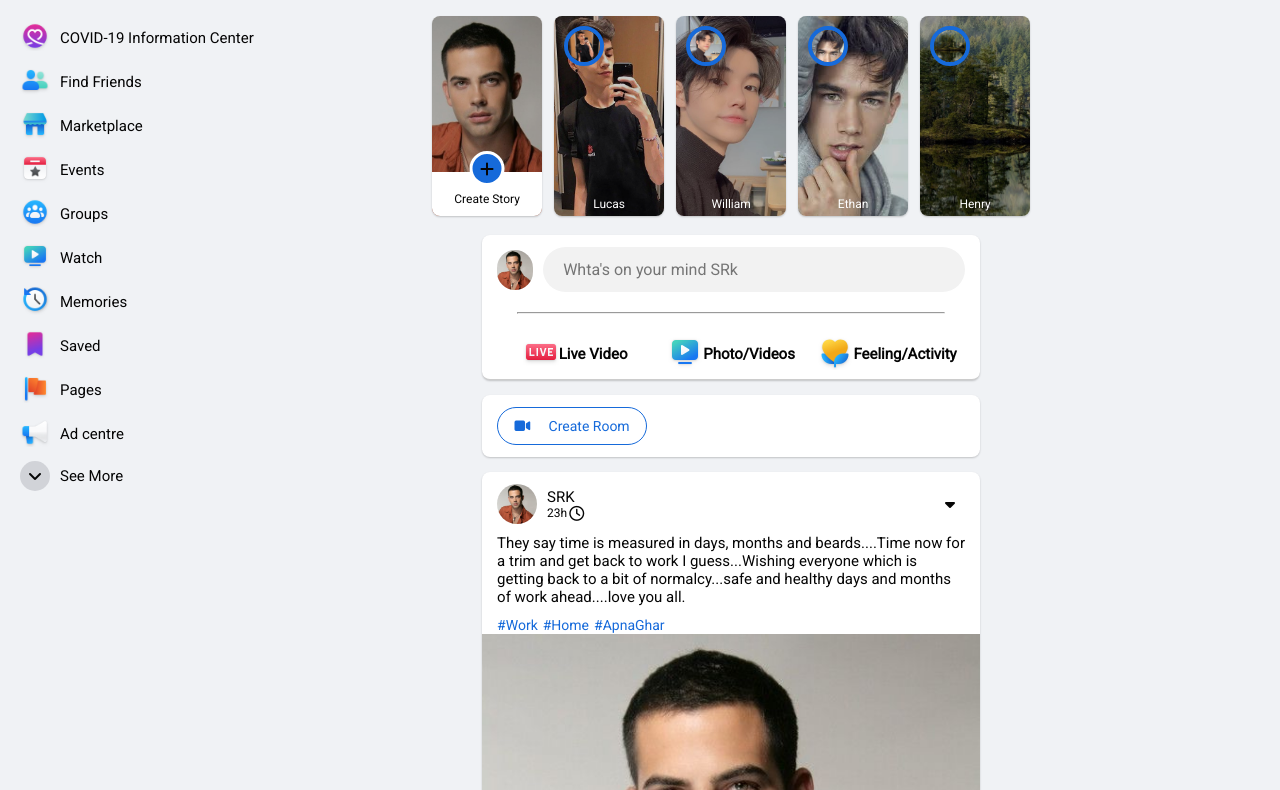
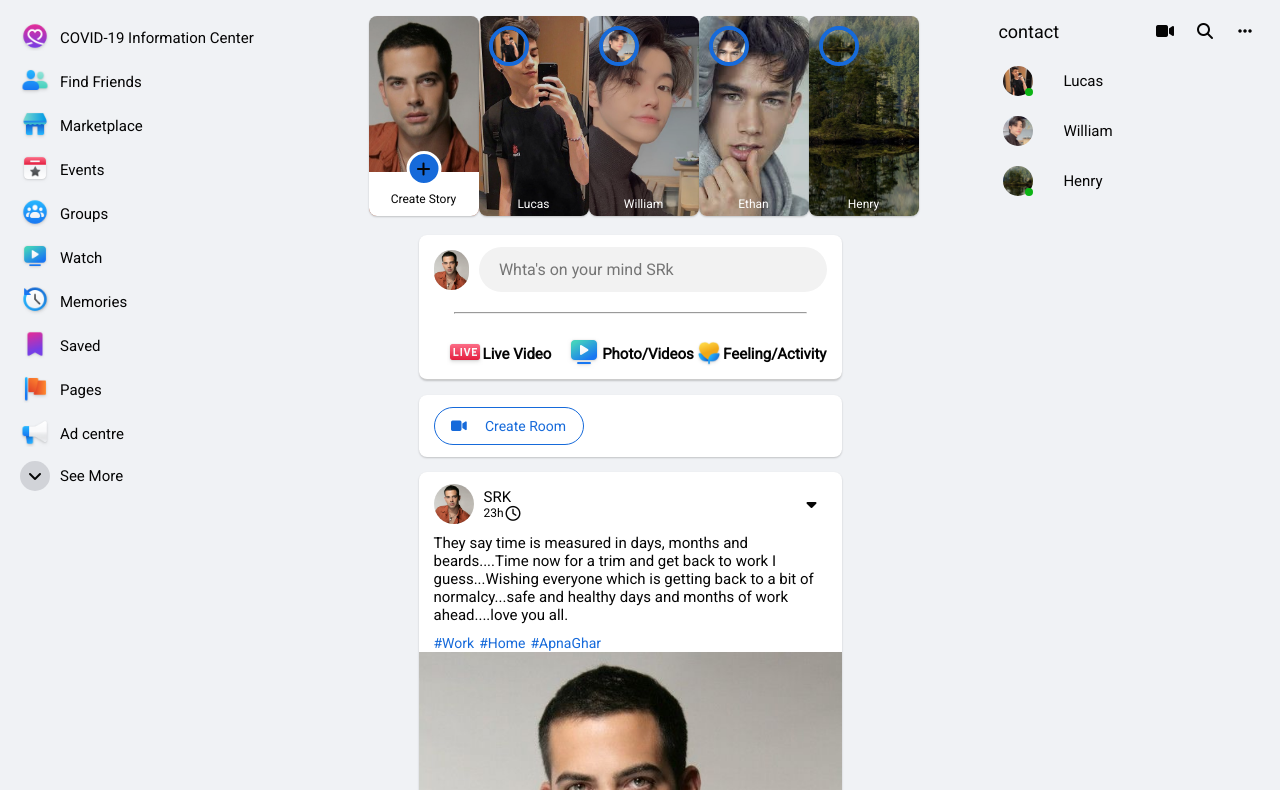
Before and after one commit to Husnainsaeed621/Facebook-clone, a plain HTML site: page index.html in a window 1280 px wide. Shown: the part 59-849 px from the top of the page. Drawn offline with nearby package versions, Linux system fonts and the light colour scheme.

Commit message:
Right Sidebar Completed

```diff
--- a/index.html
+++ b/index.html
@@ -181,7 +181,7 @@
             </div>
             <div class="middle_feed">
                 <div class="strory">
-                     <ul class="d_flex_sb">
+                    <ul class="d_flex_sb">
                         <li>
                             <a href="#">
                                 <div class="create_story">
@@ -255,7 +255,7 @@
                                 </div>
                             </a>
                         </li>
-                     </ul>
+                    </ul>
                 </div>
                 <div class="feed_and_add_section">
                     <div class="create_post common_bg_feed">
@@ -307,12 +307,14 @@
                             </div>
                             <div class="post_more">
                                 <a href="#" class="d_flex_center">
-                                <i class="fa-solid fa-caret-down"></i>
+                                    <i class="fa-solid fa-caret-down"></i>
                                 </a>
                             </div>
                         </div>
                         <div class="post_caption">
-                            <p>They say time is measured in days, months and beards....Time now for a trim and get back to work I guess...Wishing everyone which is getting back to a bit of normalcy...safe and healthy days and months of work ahead....love you all.</p>
+                            <p>They say time is measured in days, months and beards....Time now for a trim and get back
+                                to work I guess...Wishing everyone which is getting back to a bit of normalcy...safe and
+                                healthy days and months of work ahead....love you all.</p>
                         </div>
                         <div class="post_hashtag">
                             <ul class="d_flex">
@@ -377,7 +379,7 @@
                             </div>
                             <div class="post_more">
                                 <a href="#" class="d_flex_center">
-                                <i class="fa-solid fa-caret-down"></i>
+                                    <i class="fa-solid fa-caret-down"></i>
                                 </a>
                             </div>
                         </div>
@@ -431,6 +433,54 @@
                     </div>
                 </div>
             </div>
+            <div class="right-sidebar">
+                <div class="contact_list">
+                    <div class="contact_title">
+                        <ul class="d_flex_sb">
+                            <li>
+                                <p>contact</p>
+                            </li>
+                            <li>
+                                <div class="more_option">
+                                    <ul class="d_flex">
+                                        <li><a href="#" class="d_flex_center"><i class="fa-solid fa-video"></i></a></li>
+                                        <li><a href="#" class="d_flex_center"><i class="fas fa-search"></i></a></li>
+                                        <li><a href="#" class="d_flex_center"><i class="fa-solid fa-ellipsis"></i></a></li>
+                                    </ul>
+                                </div>
+                            </li>
+                        </ul>
+                    </div>
+                    <div class="contact">
+                      <ul>
+                        <li>
+                            <a href="#" class="d_flex">
+                                <div class="round-img">
+                                    <img src="image/Lucas.jpg">
+                                </div>
+                                <h4>Lucas</h4>
+                            </a>
+                        </li>
+                        <li>
+                            <a href="#" class="d_flex">
+                                <div class="round-img">
+                                    <img src="image/William.jpg">
+                                </div>
+                                <h4>William</h4>
+                            </a>
+                        </li>
+                        <li>
+                            <a href="#" class="d_flex">
+                                <div class="round-img">
+                                    <img src="image/Henry.jpg">
+                                </div>
+                                <h4>Henry</h4>
+                            </a>
+                        </li>
+                      </ul>
+                    </div>
+                </div>
+            </div>
         </div>
 
     </div>
--- a/style.css
+++ b/style.css
@@ -151,7 +151,7 @@
 /* -----header-css-start----- */
 
 header {
-     padding: 2px 15px;
+     padding: 0px 15px;
      background-color: #fff;
      box-shadow: 0px 1px 2px rgba(0, 0, 0, 0.2);
 }
@@ -276,10 +276,12 @@ header .right-part ul li a:hover{
     display: flex;
    }
 
-   .main_content .left-sidebar{
+   .main_content .left-sidebar,
+   .main_content .right-sidebar {
     width: 22%;
     height: 80vh;
     overflow-y: scroll;
+    position: fixed;
    }
 
    .main_content .left-sidebar::-webkit-scrollbar {
@@ -345,7 +347,7 @@ header .right-part ul li a:hover{
 
    .middle_feed {
     width: 55%;
-    padding: 0 ;
+    padding: 0 75px;
     margin: 0 auto;
     padding-right: 95px;
    }
@@ -592,3 +594,66 @@ header .right-part ul li a:hover{
 .main_post .a_like {
     display: none;
 }
+
+/* ------right-sidebar -start------ */
+
+.main_content .right-sidebar {
+    right: 0;
+    padding-right: 15px;
+    overflow-y: auto;
+}
+
+.main_content .right-sidebar .contact_list .contact_title {
+    margin-bottom: 10px;
+}
+
+.main_content .right-sidebar .contact_list .contact_title li p {
+    font-size: 18px;
+}
+
+.main_content .right-sidebar .contact_list .contact_title li .more_option ul li a {
+    width: 30px;
+    height: 30px;
+    border-radius: 50px;
+    margin: 0 5px;
+}
+
+.main_content .right-sidebar .contact_list .contact_title li .more_option ul li a:hover{
+    background-color: #E4E6EB;
+}
+
+.main_content .right-sidebar .contact_list .contact ul li a {
+    padding: 10px 5px;
+    border-radius: 5px;
+}
+
+.main_content .right-sidebar .contact_list .contact ul li a .round-img {
+    width: 30px;
+    height: 30px;
+    margin-right: 30px;
+    position: relative;
+}
+
+.main_content .right-sidebar .contact_list .contact ul li a .round-img::before{
+    content: "";
+    position: absolute;
+    bottom: 0;
+    right: 0;
+    width: 8px;
+    height: 8px;
+    border-radius: 20px;
+    background-color: #0cb314;
+}
+
+.main_content .right-sidebar .contact_list .contact ul li:nth-child(2) a .round-img::before{
+    display: none;
+}
+
+.main_content .right-sidebar .contact_list .contact ul li a h4 {
+    font-size: 15px;
+    font-weight: 500;
+}
+
+.main_content .right-sidebar .contact_list .contact ul li a:hover {
+    background-color: #E4E6EB;
+}
```
